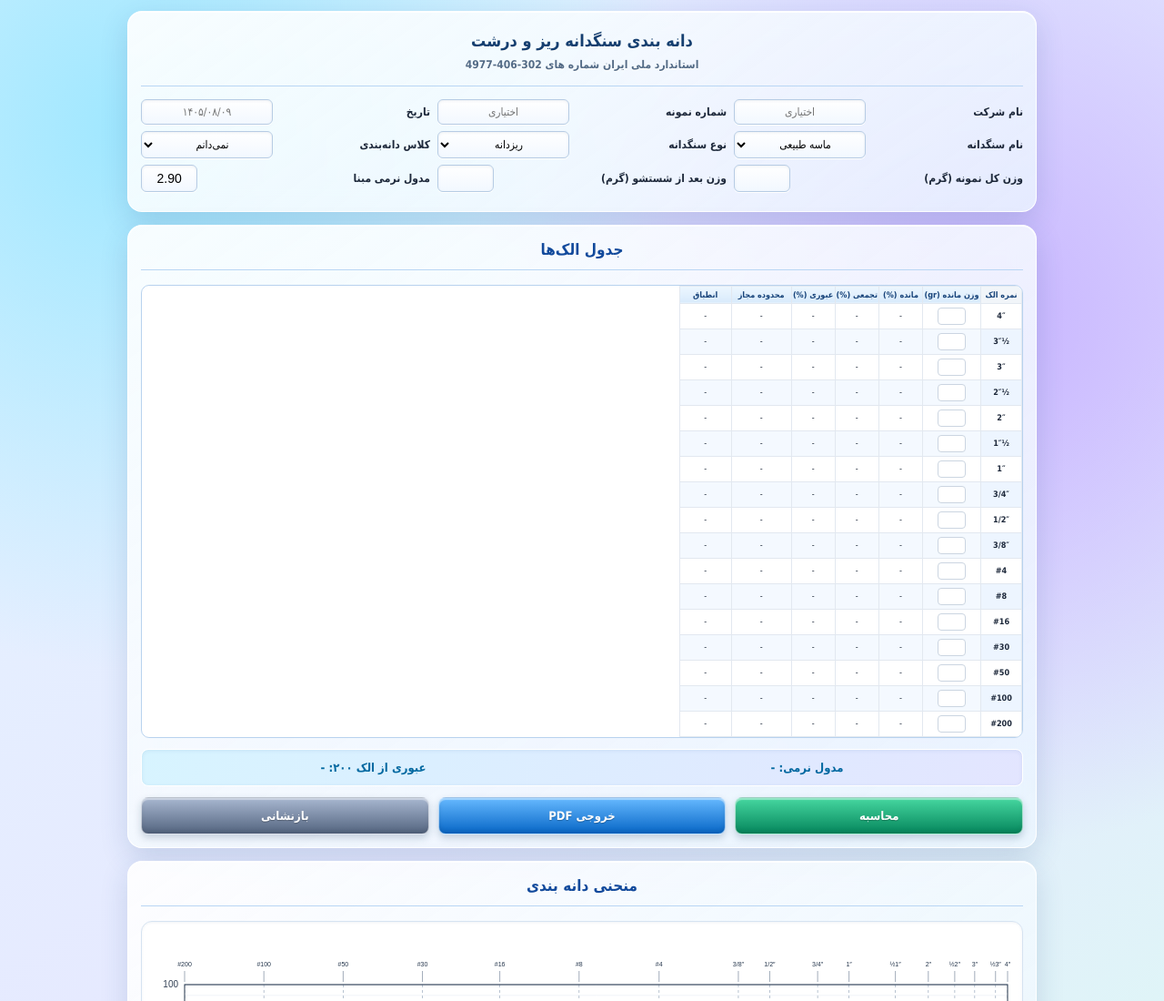
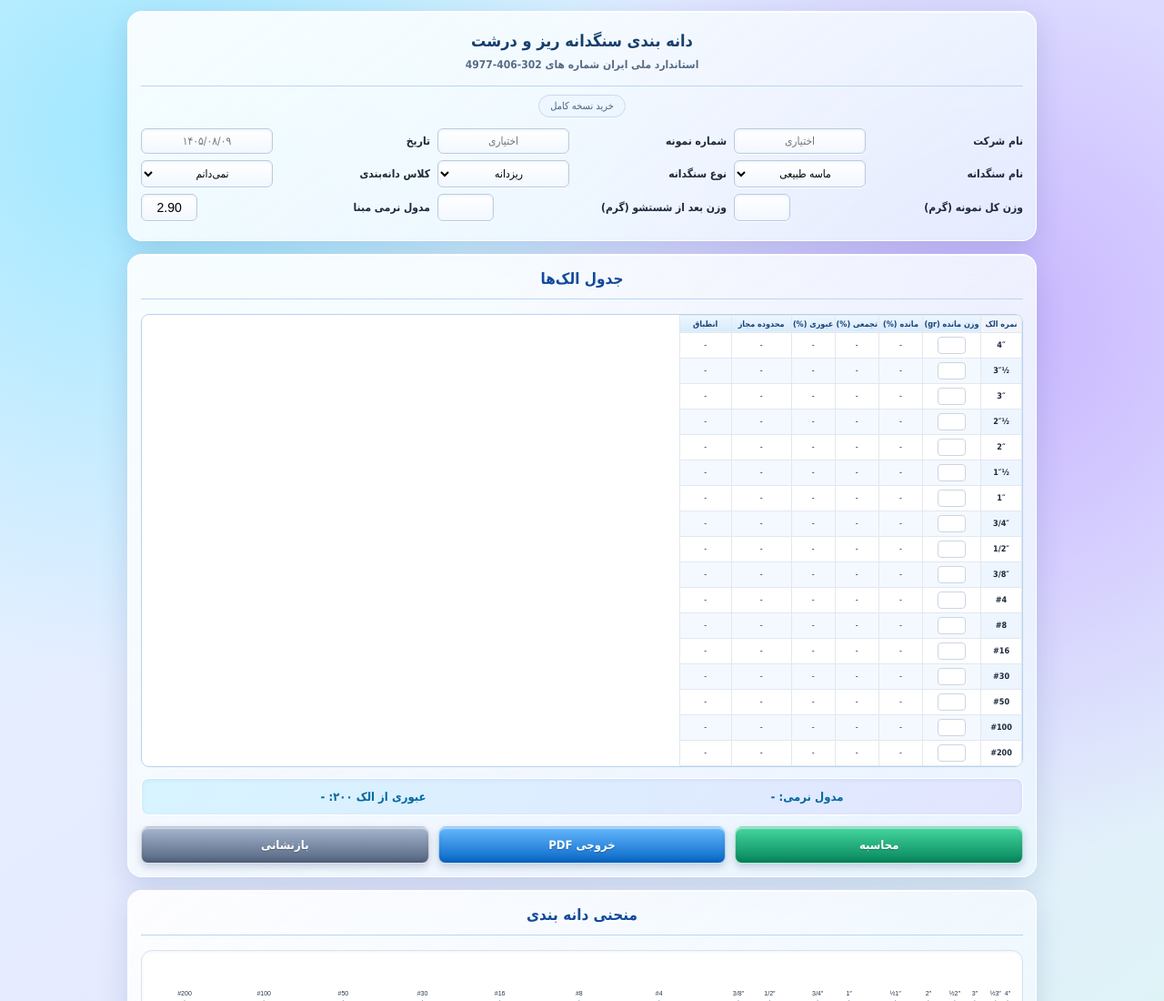
Before and after one commit to talkhestan-byte/Sieve-Analysis-App, a website: page www/index.html in a window 1280 px wide. Shown: the top 1100 px of the page at 91% size. Drawn offline with Linux system fonts and the light colour scheme.

Commit message:
Update index.html

```diff
--- a/www/index.html
+++ b/www/index.html
@@ -93,6 +93,32 @@ button:hover{filter:brightness(1.09)}
   .action-bar { display: none !important; }
   .chart-wrap { border: none !important; }
 }
+/* گزینه خرید نسخه کامل؛ ظریف و غیرمزاحم */
+.purchase-entry{
+  display:flex;
+  justify-content:center;
+  margin:-5px auto 12px;
+}
+.purchase-entry button{
+  flex:0 0 auto;
+  min-width:0;
+  padding:5px 12px;
+  border:1px solid #c8d9ec;
+  border-radius:20px;
+  background:rgba(235,245,255,.65);
+  box-shadow:none;
+  color:#496783;
+  text-shadow:none;
+  font:11px Tahoma,Arial,sans-serif;
+}
+.purchase-entry button:hover{
+  background:#e4f1ff;
+  color:#124a9c;
+  filter:none;
+}
+@media print{
+  .purchase-entry{display:none!important;}
+}
 </style>
 </head>
 
@@ -103,7 +129,11 @@ button:hover{filter:brightness(1.09)}
     <span>دانه بندی سنگدانه ریز و درشت</span>
     <small>استاندارد ملی ایران شماره های 302-406-4977</small>
   </h2>
-
+    <div class="purchase-entry">
+    <button type="button" onclick="showPaymentDialog()">
+      خرید نسخه کامل
+    </button>
+    </div>
   <div class="row">
     <div class="field"><label for="company">نام شرکت</label><input id="company" placeholder="اختیاری"></div>
     <div class="field"><label for="sampleId">شماره نمونه</label><input id="sampleId" placeholder="اختیاری"></div>
```
